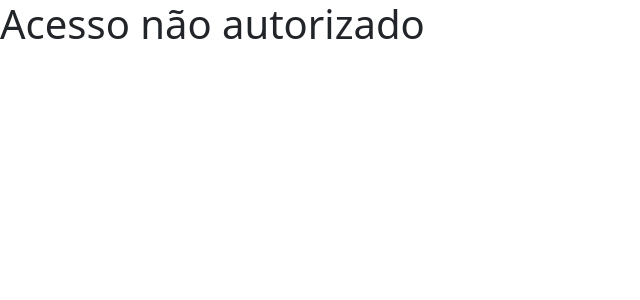
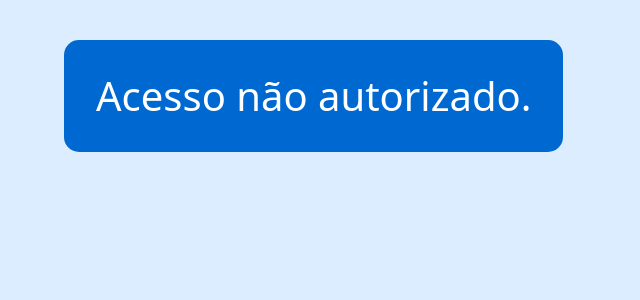
Before and after one commit to werbertss/DEVinCourses-m3p2-front-end, an Angular app: page /desautorizado in a window 1280 px wide. Shown: the top 300 px of the page, without its empty margins (0-640 px from the left). Built offline with nearby package versions, Linux system fonts and the light colour scheme.

Commit message:
Feat: Estiliza página de forbidden

```diff
--- a/src/app/pages/forbidden/forbidden.component.html
+++ b/src/app/pages/forbidden/forbidden.component.html
@@ -1 +1,3 @@
-<h1>Acesso não autorizado</h1>
+<main>
+  <h1>Acesso não autorizado.</h1>
+</main>
--- a/src/app/pages/forbidden/forbidden.component.scss
+++ b/src/app/pages/forbidden/forbidden.component.scss
@@ -0,0 +1,21 @@
+@import '/src/styles.scss';
+
+main {
+  height: 100vh;
+  width: 100vw;
+
+  padding: 5vh 5vw;
+
+  background-color: $azul-claro;
+
+  h1 {
+    padding: 2rem;
+    width: min-content;
+    white-space: nowrap;
+
+    border-radius: 15px;
+
+    background-color: $azul-escuro;
+    color: white;
+  }
+}
```
